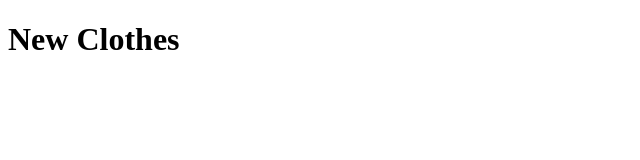
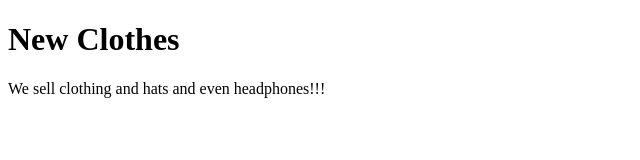
Before and after one commit to enchantedwolf/website, a plain HTML site: page index.html in a window 1280 px wide. Shown: the whole page, without its empty margins (0-640 px from the left). Drawn offline with Linux system fonts and the light colour scheme.

```diff
--- a/index.html
+++ b/index.html
@@ -8,5 +8,7 @@
 
 <h1>New Clothes</h1>
 
+<p>We sell clothing and hats and even headphones!!!</p>
+
 </body>
 </html>
```
